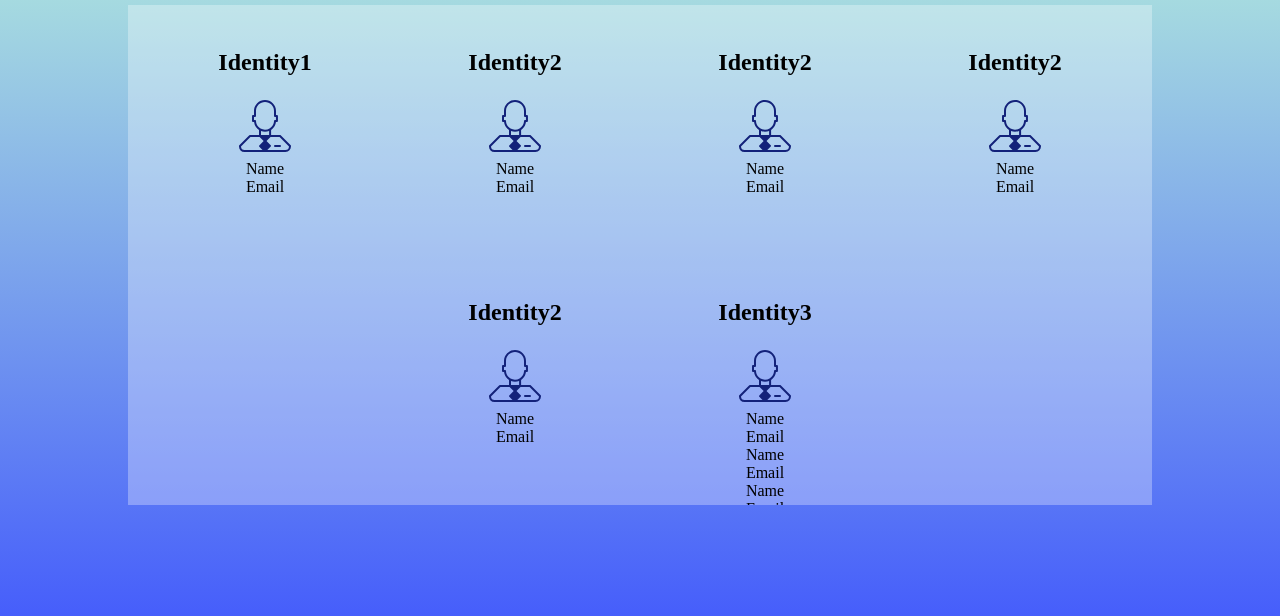
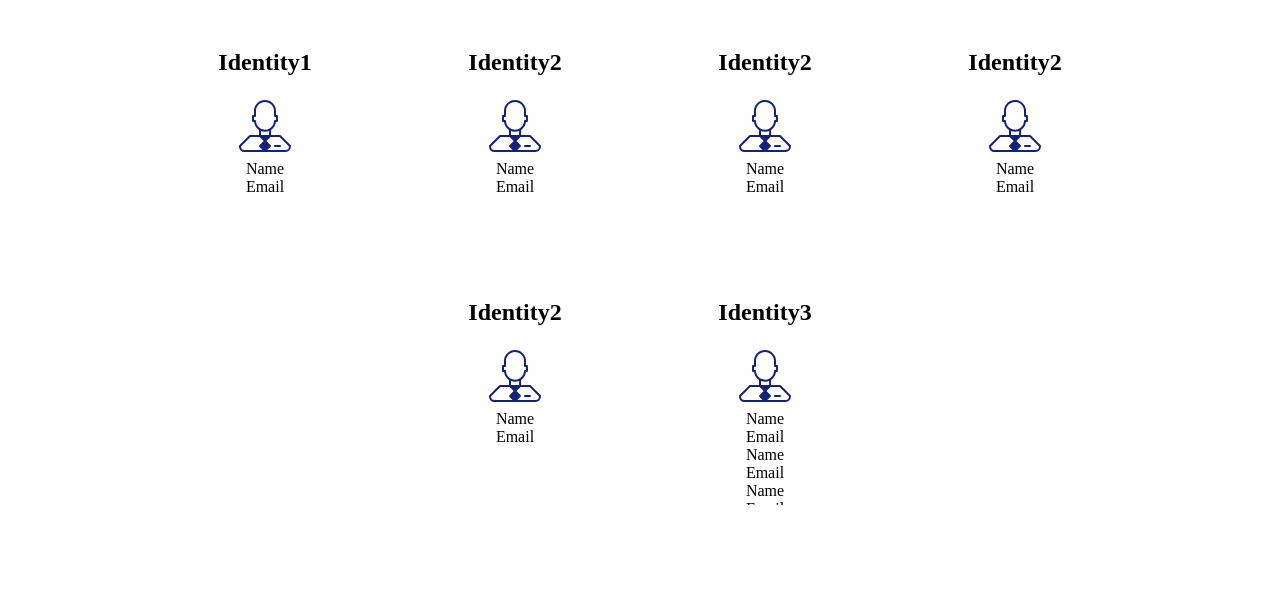
Before and after one commit to yzITI/Aauth, a website: page public/callback.html in a window 1280 px wide. Shown: the part 184-800 px from the top of the page. Drawn offline with Linux system fonts and the light colour scheme.

Commit message:
callback bg change to white

```diff
--- a/public/callback.css
+++ b/public/callback.css
@@ -2,7 +2,6 @@ body {
   height: 100vh;
   width: 100vw;
   text-align: center;
-  background-image: linear-gradient(#C2FFD8, #465EFB);
   display: flex;
   flex-direction: column;
   justify-content: center;
@@ -22,5 +21,4 @@ h1{
 .ids {
 	width: 80%;
 	flex-wrap: wrap;
-	background-color: rgba(255,255,255,0.3);
 }
```
